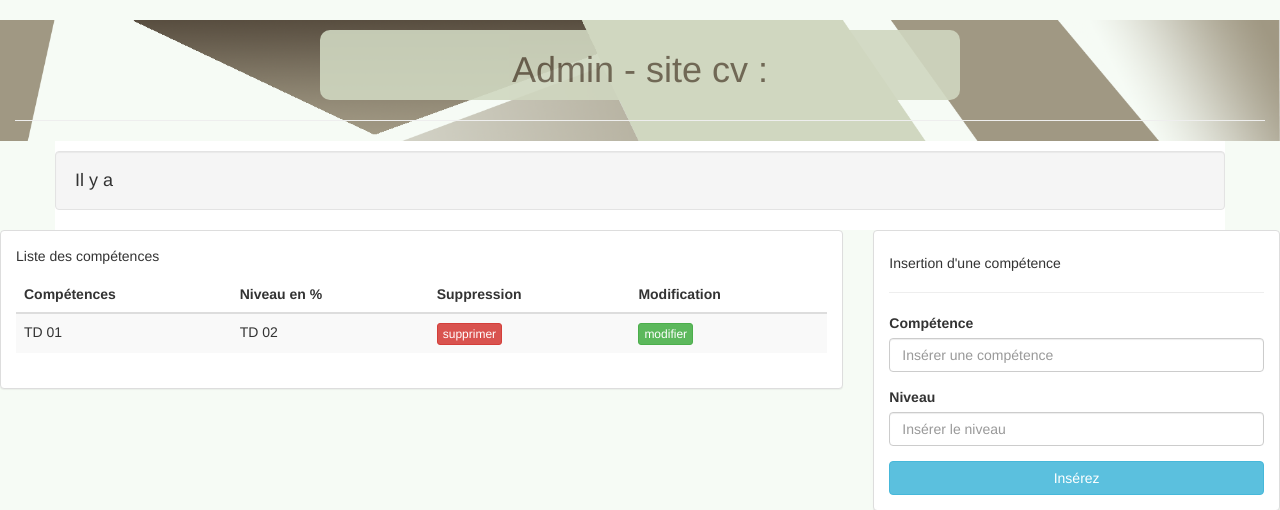
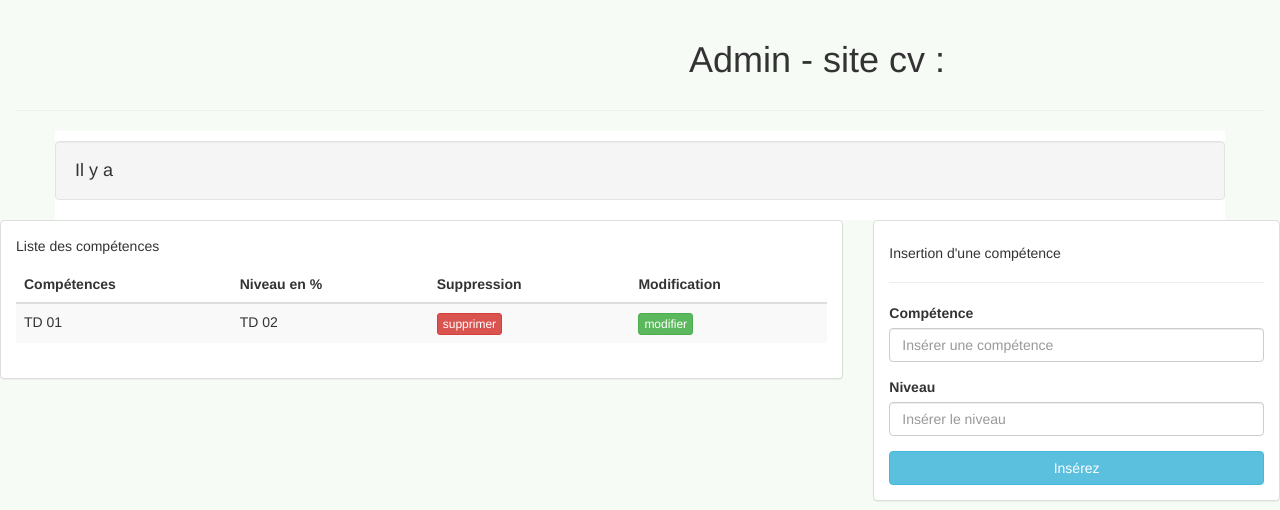
Before and after one commit to vienendelsur/lps_pisola_CV_VLG, a PHP site: page /gabaritBT.php in a window 1280 px wide. Shown: the part 52-562 px from the top of the page. Run offline with PHP 8.4, Linux system fonts and the light colour scheme; data that the repository does not hold is empty; a stand-in replaces the project's code that opens the database connection.

Commit message:
c34
modif gabaritBT

```diff
--- a/admin/gabaritBT.php
+++ b/admin/gabaritBT.php
@@ -26,10 +26,10 @@
 <body>
 <!--nav en include-->
 <?php include("include_nav.php"); ?>
-<div class="container-fluid geometrique">
+<div class="container-fluid">
   <div class="row">
-    <div class="col-md-6 col-md-offset-3 fond_fonce">
-      <h1 class="text-center">Admin - site cv : </h1>
+    <div class="col-md-6 col-md-offset-3">
+      <h1 class="text-right">Admin - site cv : </h1>
     </div>
   </div>
   <hr>
```
